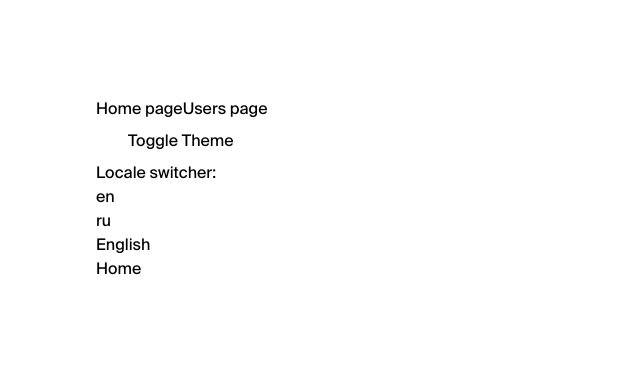
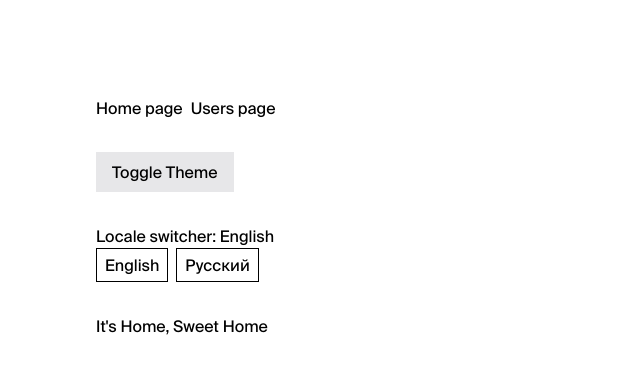
Before and after one commit to dragoncharlie/vite-template, a React (Vite) app: page / in a window 1280 px wide. Shown: the top 372 px of the page, without its empty margins (0-640 px from the left). Built offline with nearby package versions, Linux system fonts and the light colour scheme.

Commit message:
update locale and theme switcher

```diff
--- a/src/_i18n/LocaleSwitcher.tsx
+++ b/src/_i18n/LocaleSwitcher.tsx
@@ -3,7 +3,7 @@ import { useTranslation } from 'react-i18next'
 import { Helmet } from 'react-helmet'
 
 export default function LocaleSwitcher() {
-	const { i18n } = useTranslation()
+	const { i18n, t } = useTranslation()
 
 	const changeLanguage = (locale: string) => () => {
 		void i18n.changeLanguage(locale)
@@ -17,12 +17,17 @@ export default function LocaleSwitcher() {
 					dir: i18n.dir(),
 				}}
 			/>
-			<p>Locale switcher:</p>
-			<ul>
+			<p>Locale switcher: {t('active_locale')}</p>
+			<ul className='flex gap-2'>
 				{config.locales.map((locale) => {
 					return (
 						<li key={locale}>
-							<button onClick={changeLanguage(locale)}>{locale}</button>
+							<button
+								className='border px-2 py-1 hover:border-primary-500 hover:text-primary-500'
+								onClick={changeLanguage(locale)}
+							>
+								{t(locale)}
+							</button>
 						</li>
 					)
 				})}
--- a/src/_i18n/resourses.ts
+++ b/src/_i18n/resourses.ts
@@ -1,12 +1,17 @@
 import index_en from './locales/en/index.json'
 import index_ru from './locales/ru/index.json'
 
+const locales = {
+	en: 'English',
+	ru: 'Русский',
+}
+
 const resources = {
 	en: {
-		index: index_en,
+		index: { ...index_en, ...locales },
 	},
 	ru: {
-		index: index_ru,
+		index: { ...index_ru, ...locales },
 	},
 }
 
--- a/src/_themes/ThemeSwitcher.tsx
+++ b/src/_themes/ThemeSwitcher.tsx
@@ -6,7 +6,7 @@ const ThemeSwitcher = () => {
 	return (
 		<button
 			onClick={() => (theme == 'dark' ? setTheme('light') : setTheme('dark'))}
-			className='bg-gray-800 dark:bg-gray-50 hover:bg-gray-600 dark:hover:bg-gray-300 transition-all duration-100 text-white dark:text-gray-800 px-8 py-2 text-2xl'
+			className='bg-surface-300 dark:bg-surface-50 hover:bg-surface-400 dark:hover:bg-surface-300 transition-all duration-100 text-white dark:text-surface-800 px-4 py-2 text-2xl'
 		>
 			Toggle Theme
 		</button>
--- a/src/index.css
+++ b/src/index.css
@@ -16,7 +16,7 @@
 
 @layer base{
   body {
-    @apply bg-surface-50 font-body
+    @apply bg-surface-50 font-body dark:bg-surface-800 dark:text-surface-50
   }
 }
 
--- a/src/pages/layout.tsx
+++ b/src/pages/layout.tsx
@@ -3,8 +3,14 @@ import { Link, Outlet } from 'react-router-dom'
 function Layout() {
 	return (
 		<div>
-			<Link to='/'>Home page</Link>
-			<Link to='/users'>Users page</Link>
+			<div className='flex items-center gap-2 mb-8'>
+				<Link className='hover:text-primary-500' to='/'>
+					Home page
+				</Link>
+				<Link className='hover:text-primary-500' to='/users'>
+					Users page
+				</Link>
+			</div>
 			<Outlet />
 		</div>
 	)
--- a/src/pages/page.tsx
+++ b/src/pages/page.tsx
@@ -1,16 +1,16 @@
 import ThemeSwitcher from '@/_themes/ThemeSwitcher.tsx'
-import { useTranslation } from 'react-i18next'
 import LocaleSwitcher from '@/_i18n/LocaleSwitcher.tsx'
 
 export default function Home() {
-	const { t } = useTranslation()
-
 	return (
 		<div>
-			<ThemeSwitcher />
-			<LocaleSwitcher />
-			<p>{t('active_locale')}</p>
-			<p>Home</p>
+			<div className='mb-8'>
+				<ThemeSwitcher />
+			</div>
+			<div className='mb-8'>
+				<LocaleSwitcher />
+			</div>
+			<p>It's Home, Sweet Home</p>
 		</div>
 	)
 }
```
